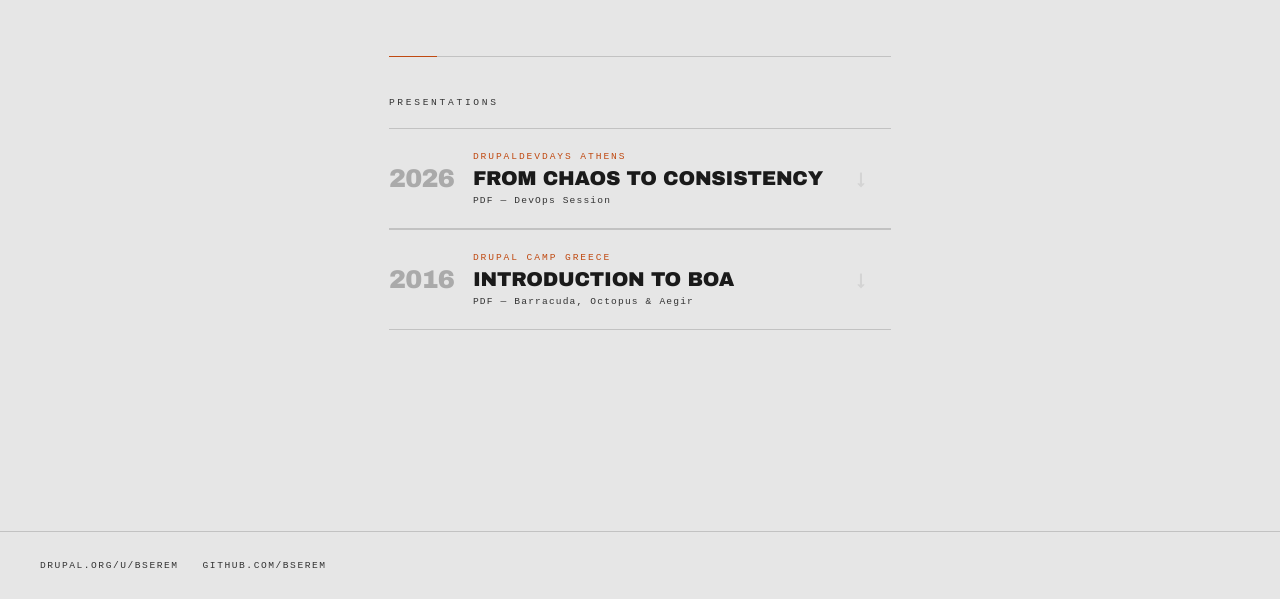
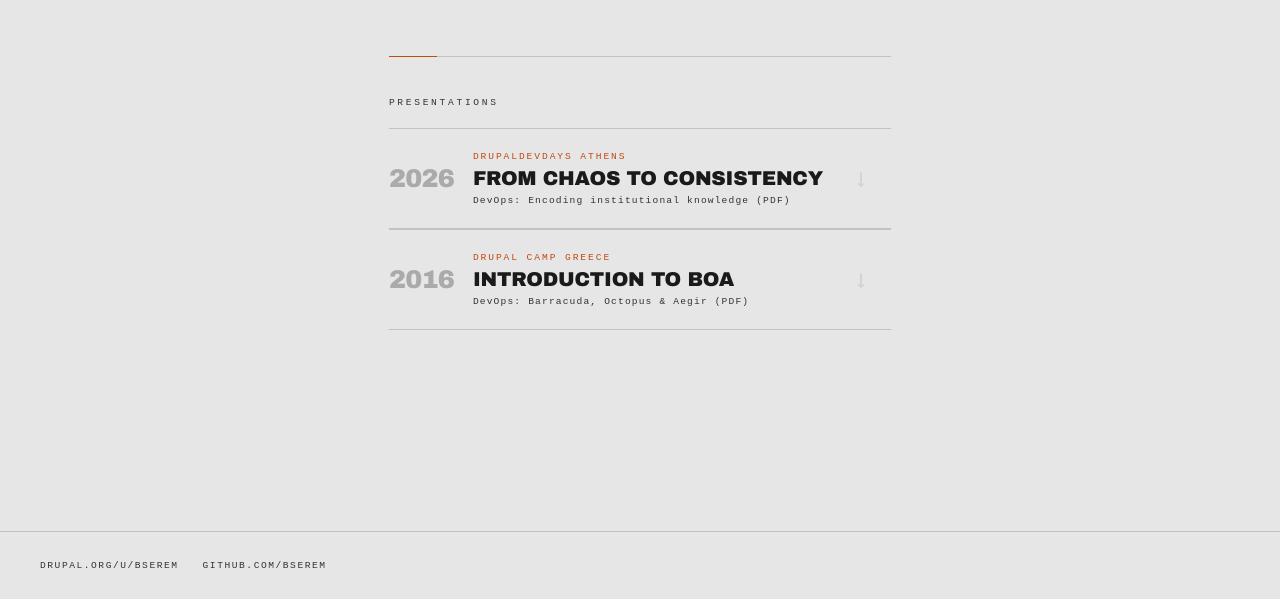
Before and after one commit to bserem/bserem.github.io, a plain HTML site: page index.html in a window 1280 px wide. Shown: the part 201-800 px from the top of the page. Drawn offline with Linux system fonts and the light colour scheme; a web font is replaced by a local one.

Commit message:
taglines

```diff
--- a/index.html
+++ b/index.html
@@ -248,7 +248,7 @@
         <div class="card__body">
           <p class="card__event">DrupalDevDays Athens</p>
           <p class="card__title">From Chaos to Consistency</p>
-          <p class="card__sub">PDF &mdash; DevOps Session</p>
+          <p class="card__sub">DevOps: Encoding institutional knowledge (PDF)</p>
         </div>
         <span class="card__arrow">↓</span>
       </a>
@@ -261,7 +261,7 @@
         <div class="card__body">
           <p class="card__event">Drupal Camp Greece</p>
           <p class="card__title">Introduction to BOA</p>
-          <p class="card__sub">PDF &mdash; Barracuda, Octopus &amp; Aegir</p>
+          <p class="card__sub">DevOps: Barracuda, Octopus &amp; Aegir (PDF)</p>
         </div>
         <span class="card__arrow">↓</span>
       </a>
```
